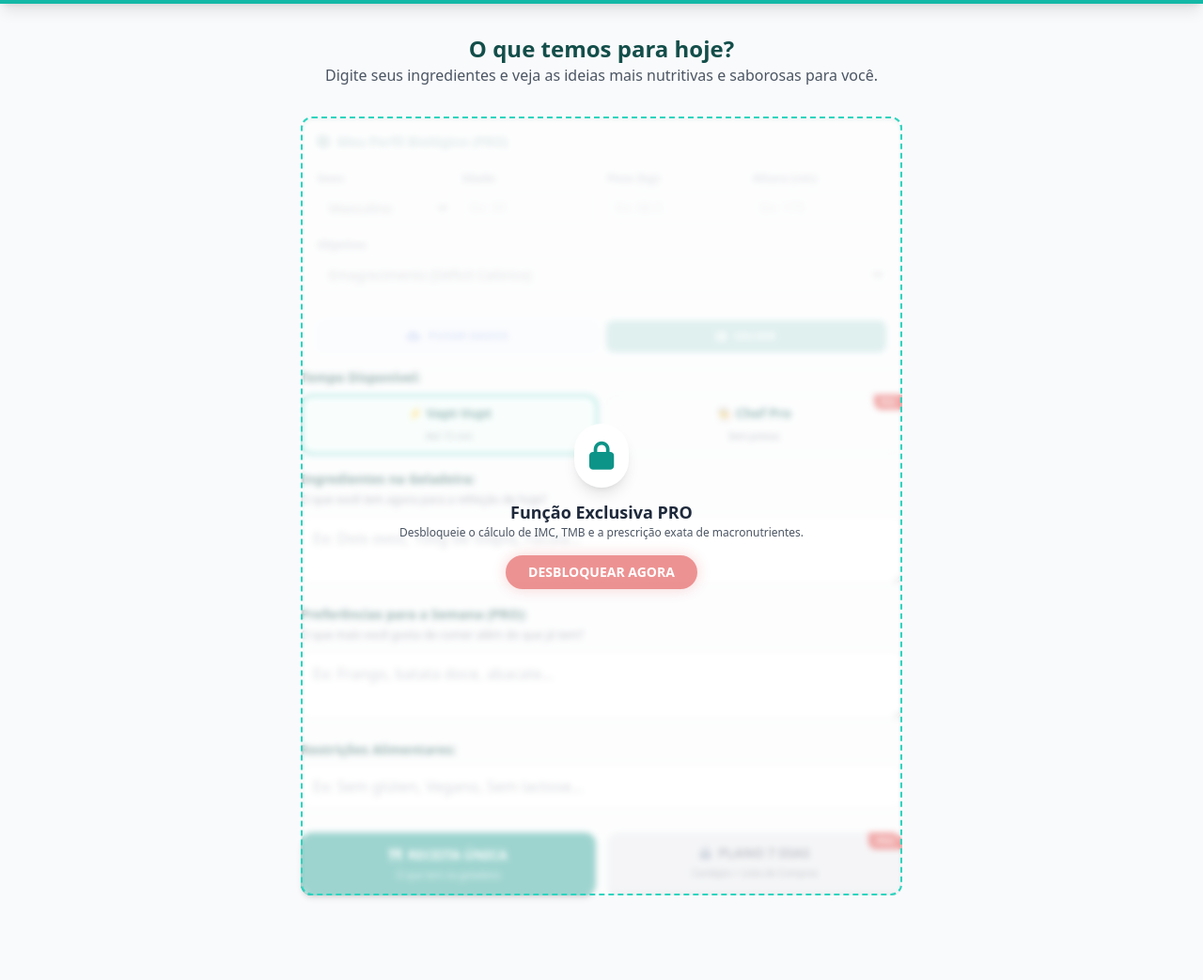
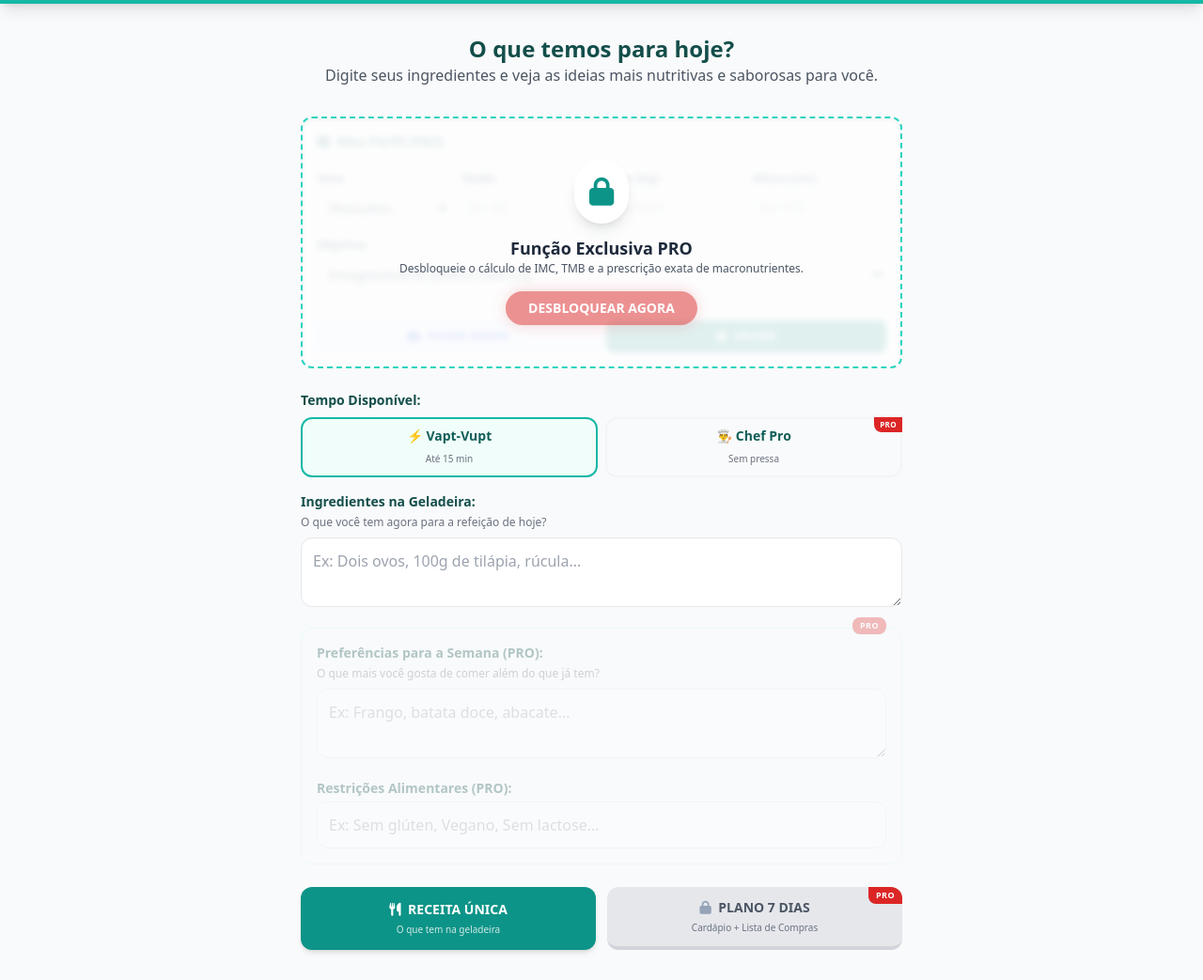
Before and after one commit to keltonkirtan-art/NutriScanAI, a plain HTML site: page templates/index.html in a window 1280 px wide. Shown: the part 60-1103 px from the top of the page at 94% size. Before the commit the page ends 1069 px from the top, so only its background shows below. Drawn offline with nearby package versions, Linux system fonts and the light colour scheme.

Commit message:
update 20

```diff
--- a/templates/index.html
+++ b/templates/index.html
@@ -100,9 +100,11 @@
             </div>
 
             <div id="painel-clinico" class="opacity-30 pointer-events-none select-none bg-white p-4 rounded-xl border border-gray-200 shadow-sm">
-                <h3 class="text-sm font-bold text-teal-800 mb-3 border-b border-gray-100 pb-2">
-                    <i class="fas fa-notes-medical mr-1"></i> Meu Perfil Biológico (PRO)
+                <div class="flex justify-between items-center mb-3 border-b border-gray-100 pb-2">
+                    <h3 class="text-sm font-bold text-teal-800">
+                        <i class="fas fa-notes-medical mr-1"></i> Meu Perfil (PRO)
                     </h3>
+                </div>
 
                 <div class="grid grid-cols-2 md:grid-cols-4 gap-3 mb-3">
                     <div>
@@ -145,11 +147,11 @@
                     </button>
                 </div>
             </div>
+        </div>
 
         <div class="mb-4">
             <label class="block text-sm font-semibold mb-2 text-teal-900">Tempo Disponível:</label>
             <div class="grid grid-cols-2 gap-2">
-
                 <label class="cursor-pointer">
                     <input type="radio" name="tempo" id="radio-rapido" value="rapido" class="peer hidden" checked>
                     <div class="text-center p-2 rounded-xl border-2 border-gray-100 peer-checked:border-teal-500 peer-checked:bg-teal-50 hover:bg-gray-50 transition">
@@ -157,17 +159,14 @@
                         <span class="text-[10px] text-gray-500">Até 15 min</span>
                     </div>
                 </label>
-
                 <label class="cursor-pointer relative">
                     <input type="radio" name="tempo" id="radio-elaborado" value="elaborado" class="peer hidden" onclick="verificarChefPro(event)">
                     <div class="text-center p-2 rounded-xl border-2 border-gray-100 peer-checked:border-teal-500 peer-checked:bg-teal-50 hover:bg-gray-50 transition overflow-hidden">
                         <div class="absolute top-0 right-0 bg-red-600 text-white text-[8px] font-extrabold px-1.5 py-0.5 rounded-bl-lg tracking-wider">PRO</div>
-
                         <span class="block font-bold text-sm text-teal-800">👨‍🍳 Chef Pro</span>
                         <span class="text-[10px] text-gray-500">Sem pressa</span>
                     </div>
                 </label>
-
             </div>
         </div>
 
@@ -177,15 +176,19 @@
             <textarea id="ingredientes_geladeira" class="w-full p-3 border border-gray-200 rounded-xl focus:ring-2 focus:ring-teal-500 focus:outline-none" rows="2" placeholder="Ex: Dois ovos, 100g de tilápia, rúcula..."></textarea>
         </div>
 
+        <div id="painel-extra-pro" class="opacity-30 pointer-events-none select-none relative mb-4 p-4 border border-teal-100 bg-teal-50/40 rounded-xl">
+            <div class="absolute -top-3 right-4 bg-red-600 text-white text-[9px] font-extrabold px-2 py-0.5 rounded-lg tracking-wider shadow-sm">PRO</div>
+
             <div class="mb-4">
                 <label class="block text-sm font-semibold mb-1 text-teal-900">Preferências para a Semana (PRO):</label>
                 <p class="text-xs text-gray-500 mb-2">O que mais você gosta de comer além do que já tem?</p>
                 <textarea id="ingredientes_preferencias" class="w-full p-3 border border-gray-200 rounded-xl focus:ring-2 focus:ring-teal-500 focus:outline-none" rows="2" placeholder="Ex: Frango, batata doce, abacate..."></textarea>
             </div>
 
-        <div class="mb-4">
-            <label class="block text-sm font-semibold mb-1 text-teal-900">Restrições Alimentares:</label>
+            <div>
+                <label class="block text-sm font-semibold mb-1 text-teal-900">Restrições Alimentares (PRO):</label>
                 <input type="text" id="restricoes" class="w-full p-3 border border-gray-200 rounded-xl focus:ring-2 focus:ring-teal-500 focus:outline-none" placeholder="Ex: Sem glúten, Vegano, Sem lactose...">
+            </div>
         </div>
 
         <div class="flex gap-3 mt-6 no-print">
@@ -194,9 +197,9 @@
                 <span class="text-[10px] font-normal opacity-80 mt-1">O que tem na geladeira</span>
             </button>
 
-            <button onclick="abrirModalLogin()" id="btn-semanal" class="relative flex-1 bg-gray-200 text-gray-500 py-3 px-4 rounded-xl border-b-4 border-gray-300 flex flex-col items-center justify-center overflow-hidden hover:bg-gray-300 transition">
+            <button onclick="gerarPlanoSemanal()" id="btn-semanal" class="relative flex-1 bg-gray-200 text-gray-500 py-3 px-4 rounded-xl border-b-4 border-gray-300 flex flex-col items-center justify-center overflow-hidden hover:bg-gray-300 transition">
                 <div class="absolute top-0 right-0 bg-red-600 text-white text-[9px] font-extrabold px-2 py-0.5 rounded-bl-lg tracking-wider">PRO</div>
-                <span class="font-bold text-sm text-white-600"><i class="fas fa-lock mr-1 text-slate-400"></i> PLANO 7 DIAS</span>
+                <span class="font-bold text-sm text-gray-600"><i class="fas fa-lock mr-1 text-slate-400"></i> PLANO 7 DIAS</span>
                 <span class="text-[10px] font-normal mt-1 text-gray-500">Cardápio + Lista de Compras</span>
             </button>
         </div>
@@ -320,16 +323,21 @@
         // ==========================================
 
         function bloquearModoPro() {
+            // Trava o Perfil Biológico e sobe o Cadeado
             document.getElementById('paywall-overlay').classList.remove('hidden');
             document.getElementById('painel-clinico').classList.add('opacity-30', 'pointer-events-none', 'select-none');
 
-	 // Botão pede para fazer Login
+            // Trava a zona de Preferências/Restrições
+            if(document.getElementById('painel-extra-pro')) {
+                document.getElementById('painel-extra-pro').classList.add('opacity-30', 'pointer-events-none', 'select-none');
+            }
 
+            // Ajusta o botão do cabeçalho
             const btnHeader = document.getElementById('btn-login-header');
             btnHeader.innerHTML = 'SEJA PRO';
             btnHeader.setAttribute('onclick', 'abrirModalLogin()');
 
-            // Mantém o botão de Plano Semanal bloqueado chamando o modal
+            // Mantém o botão de Plano Semanal bloqueado chamando o modal de Login
             const btnSemanal = document.getElementById('btn-semanal');
             btnSemanal.setAttribute('onclick', 'abrirModalLogin()');
             btnSemanal.classList.add('bg-gray-200', 'text-gray-500');
@@ -337,16 +345,21 @@
         }
 
         function desbloquearModoPro() {
+            // Destrava o Perfil Biológico e esconde o Cadeado
             document.getElementById('paywall-overlay').classList.add('hidden');
             document.getElementById('painel-clinico').classList.remove('opacity-30', 'pointer-events-none', 'select-none');
 
-	    // Botão vira o "Sair da Conta"
+            // Destrava a zona de Preferências/Restrições
+            if(document.getElementById('painel-extra-pro')) {
+                document.getElementById('painel-extra-pro').classList.remove('opacity-30', 'pointer-events-none', 'select-none');
+            }
 
+            // Ajusta o botão do cabeçalho
             const btnHeader = document.getElementById('btn-login-header');
             btnHeader.innerHTML = '<i class="fas fa-sign-out-alt mr-1"></i> SAIR';
             btnHeader.setAttribute('onclick', 'fazerLogout()');
 
-            // Libera o botão do Plano Semanal para rodar a IA
+            // Libera o botão do Plano Semanal para rodar a IA (passando pela verificação de pagamento)
             const btnSemanal = document.getElementById('btn-semanal');
             btnSemanal.setAttribute('onclick', 'gerarPlanoSemanal()');
             btnSemanal.classList.remove('bg-gray-200', 'text-gray-500');
```
Lines whose indentation alone changed are shown as unchanged.
